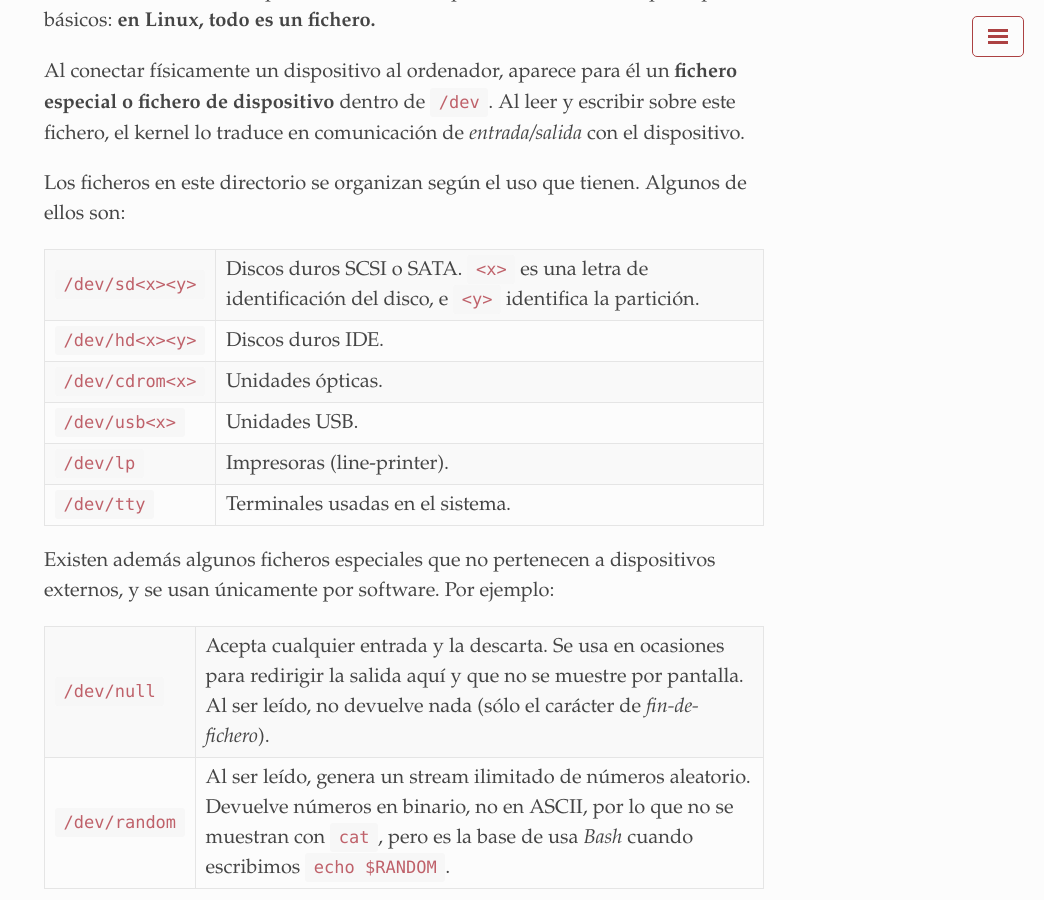
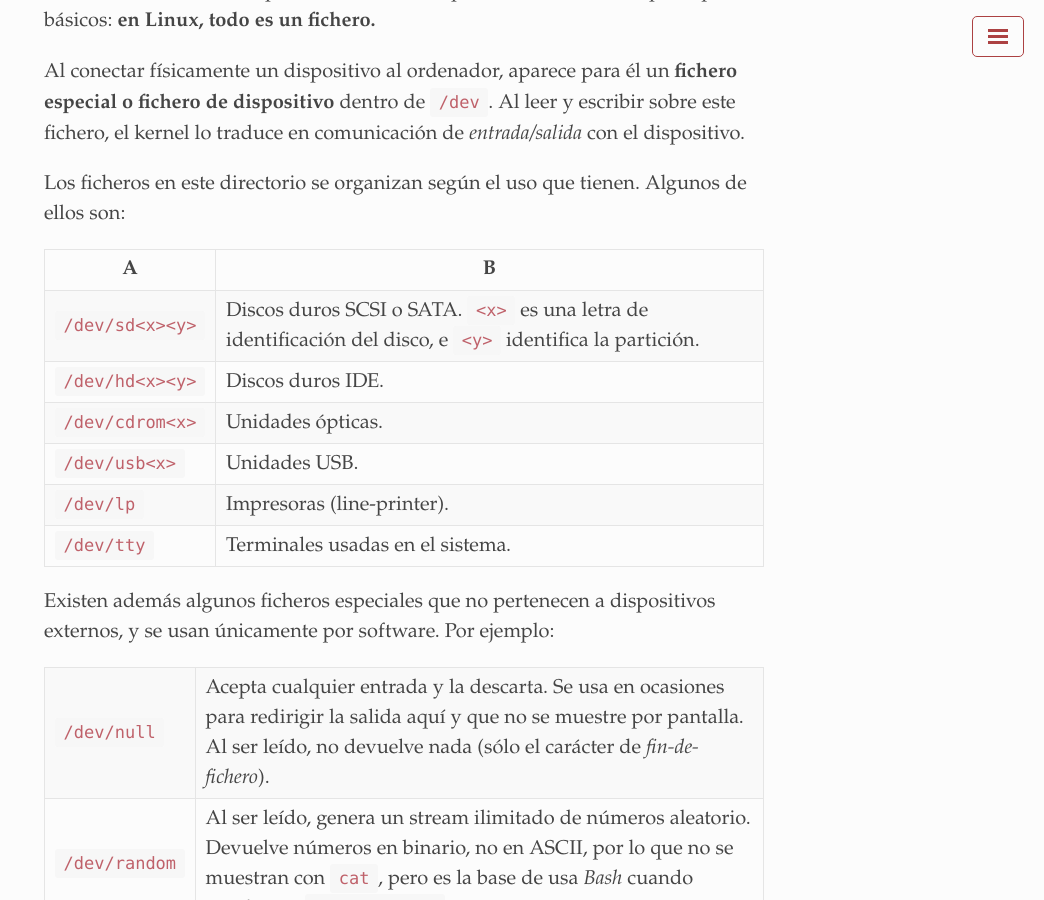
Before and after one commit to santi-gf/santi-gf.github.io, a Jekyll site: the page built from gestion-recursos-linux.md, in a window 1280 px wide and 900 px high, scrolled down 401 px. Shown: the whole window, without its empty margins (236-1280 px from the left). Built offline with Jekyll 4.4.1, drawn with Linux system fonts in a browser that asks for light colours; a style sheet for code colours, icons or effects is not loaded.

```diff
--- a/gestion-recursos-linux.md
+++ b/gestion-recursos-linux.md
@@ -16,6 +16,8 @@ Al conectar físicamente un dispositivo al ordenador, aparece para él un **fich
 
 Los ficheros en este directorio se organizan según el uso que tienen. Algunos de ellos son:
 
+| A | B |
+|---|---|
 | `/dev/sd<x><y>` | Discos duros SCSI o SATA. `<x>` es una letra de identificación del disco, e `<y>` identifica la partición.|
 | `/dev/hd<x><y>` | Discos duros IDE.|
 | `/dev/cdrom<x>` | Unidades ópticas.|
```
